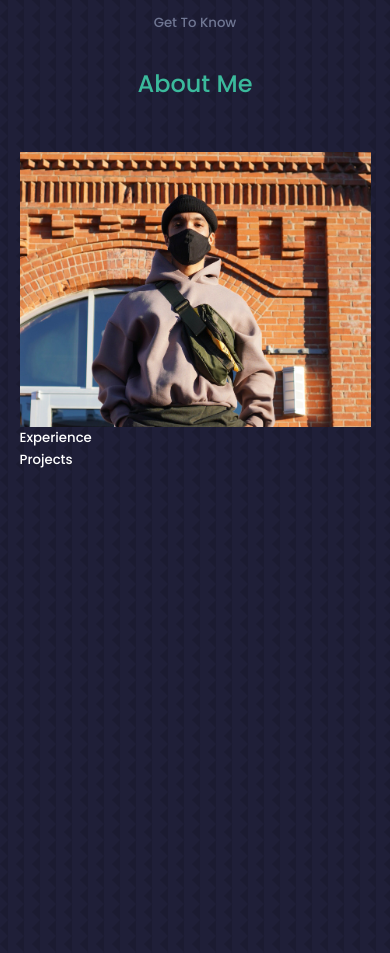
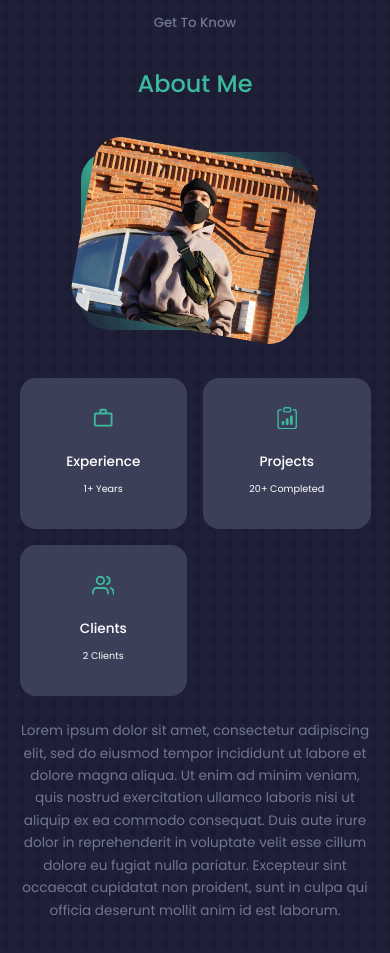
Before and after one commit to rushtre/portfolio-rush-2.0, a React (Create React App) app: page / in a window 390 px wide. Shown: the part 920-1873 px from the top of the page. Built offline with nearby package versions, Linux system fonts and the light colour scheme; the HTML template or start-up script is replaced by a standard one.

Commit message:
completed about component

```diff
--- a/src/components/About/About.js
+++ b/src/components/About/About.js
@@ -3,7 +3,10 @@ import './about.css';
 import Img from '../../assets/DSC07374(2).jpg'
 
 // import icons
-import { BiBookOpen } from 'react-icons/bi';
+import { MdWorkOutline } from 'react-icons/md';
+import { BsClipboardData } from 'react-icons/bs';
+import { FiUsers } from 'react-icons/fi';
+
 
 const About = () => {
     return (
@@ -12,19 +15,36 @@ const About = () => {
             <h2>About Me</h2>
 
             <div className='container about-container'>
-                <div className='about_me'>
-                    <div className='about_img'>
+                <div className='about-me'>
+                    <div className='about-img'>
                         <img src={Img} alt='about me image' />
                     </div>
                 </div>
                 <div className='about-content'>
                     <div className='about-cards'>
-                        <article className='about-p'>
+                        <article className='about-card'>
+                            <MdWorkOutline className='about-icon' />
                             <h5>Experience</h5>
+                            <small>1+ Years</small>
+                        </article>
+                        <article className='about-card'>
+                            <BsClipboardData className='about-icon' />
                             <h5>Projects</h5>
-                            <h5></h5>
+                            <small>20+ Completed</small>
+                        </article>
+                        <article className='about-card'>
+                            <FiUsers className='about-icon' />
+                            <h5>Clients</h5>
+                            <small>2 Clients</small>
                         </article>
                     </div>
+                    <p>
+                        Lorem ipsum dolor sit amet, consectetur adipiscing elit,
+                        sed do eiusmod tempor incididunt ut labore et dolore magna aliqua. Ut enim ad minim veniam,
+                        quis nostrud exercitation ullamco laboris nisi ut aliquip ex ea commodo consequat.
+                        Duis aute irure dolor in reprehenderit in voluptate velit esse cillum dolore eu fugiat nulla pariatur.
+                        Excepteur sint occaecat cupidatat non proident, sunt in culpa qui officia deserunt mollit anim id est laborum.
+                    </p>
                 </div>
             </div>
         </section>
--- a/src/components/About/about.css
+++ b/src/components/About/about.css
@@ -0,0 +1,106 @@
+small {
+    font-size: .60rem;
+}
+
+.about-container {
+    display: grid;
+    grid-template-columns: 35% 50%;
+    gap: 15%;
+}
+
+.about-me {
+    width: 100%;
+    aspect-ratio: 1/.78;
+    border-radius: 1.75rem;
+    background: linear-gradient(45deg, transparent, var(--primary-color), transparent);
+    display: grid;
+    place-items: center;
+}
+
+.about-img {
+    border-radius: 1.75rem;
+    overflow: hidden;
+    transform: rotate(10deg);
+    transition: var(--transition);
+}
+
+.about-img:hover {
+    transform: rotate(0);
+    transition: var(--transition);
+}
+
+.about-cards {
+    display: grid;
+    grid-template-columns: repeat(3, 1fr);
+    gap: 1.5rem;
+}
+
+.about-card {
+    background: var(--bg-color-variant);
+    border: 1px solid transparent;
+    border-radius: 1rem;
+    padding: 1.75rem;
+    text-align: center;
+    transition: var(--transition);
+}
+
+.about-card:hover {
+    background: transparent;
+    border-color: var(--primary-color);
+    cursor: default;
+}
+
+.about-icon {
+    color: var(--primary-color);
+    font-size: 1.4rem;
+    margin-bottom: .85rem;
+}
+
+.about-card h5 {
+    font-size: .85rem;
+}
+
+.about-content p {
+    margin: 2rem 0 2.5rem;
+    color: var(--light);
+    font-size: .85rem;
+}
+
+/* media queries (tablets) */
+@media screen and (max-width: 1024px) {
+    .about-container {
+        grid-template-columns: 1fr;
+        gap: 0;
+    }
+
+    .about-me {
+        width: 50%;
+        margin: 2rem auto 4rem;
+    }
+
+    .about-content p {
+        margin: 1rem 0 1.5rem;
+    }
+
+}
+
+/* media queries (mobile devices) */
+@media screen and (max-width: 600px) {
+    .about-me {
+        width: 65%;
+        margin: 0 auto 3rem;
+    }
+
+    .about-cards {
+        grid-template-columns: 1fr 1fr;
+        gap: 1rem;
+    }
+
+    .about-content {
+        text-align: center;
+    }
+
+    .about-content p {
+        margin: 1.5rem 0;
+    }
+}
```
